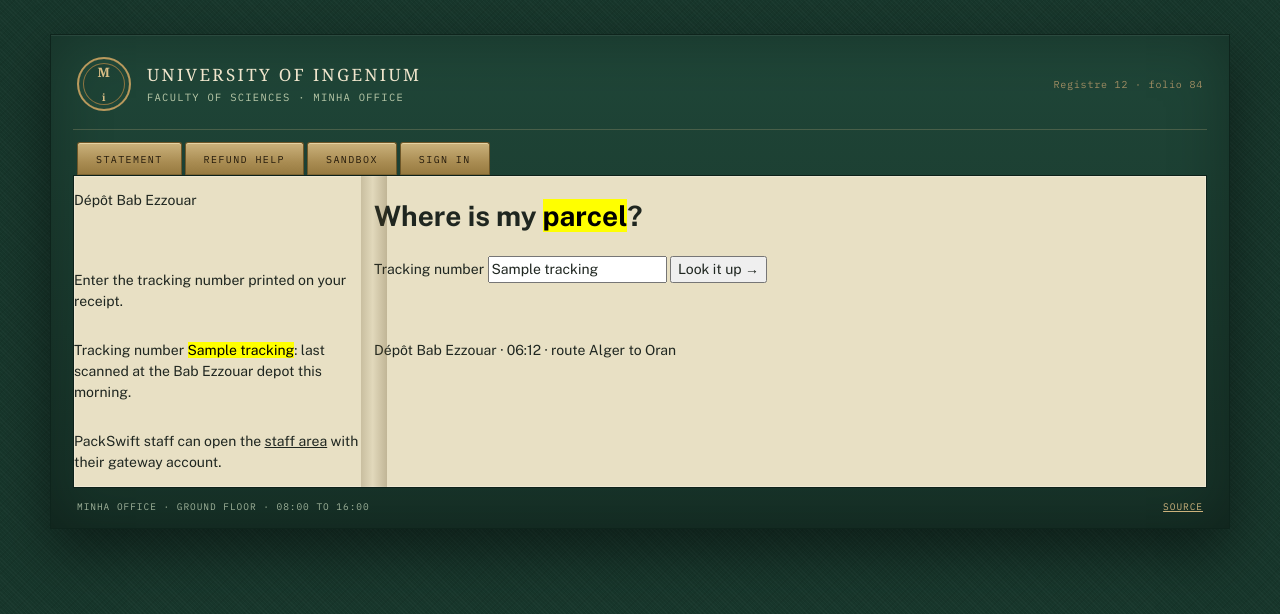
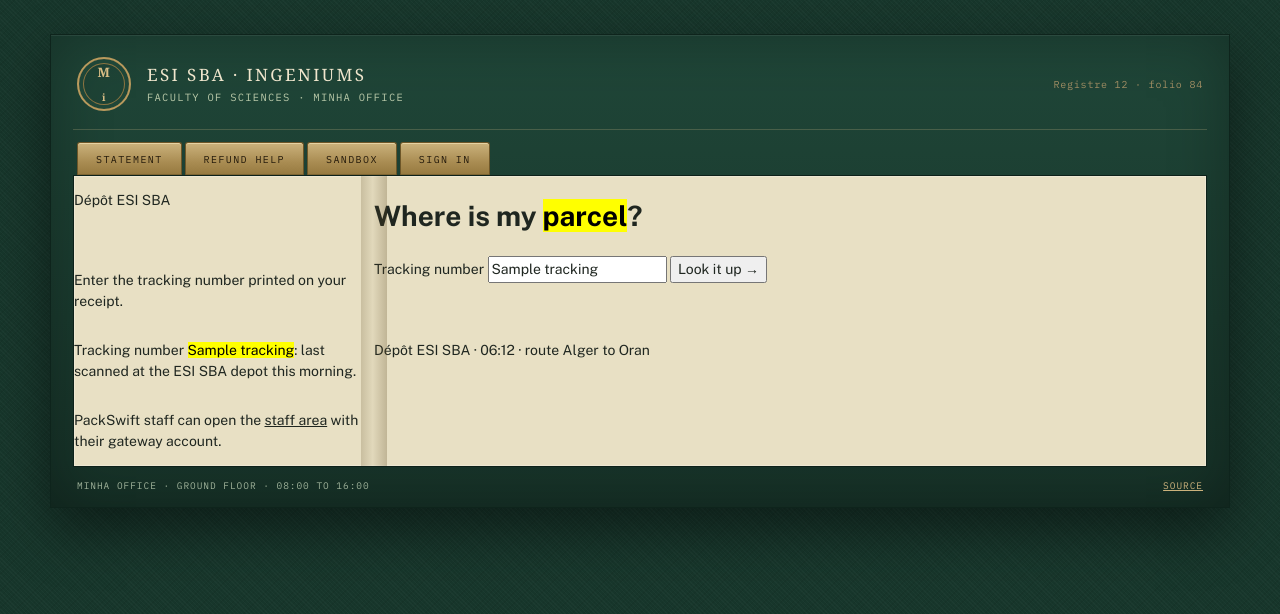
Before and after one commit to hxuu/ingehack-mini, a Flask app: template challenges/web/packswift-doorman/src/templates/public.html in a window 1280 px wide. Shown: the top 614 px of the page. Run offline with Flask 3, Linux system fonts and the light colour scheme; the template is opened without the code that fills it: most values are stand-ins (such as "Sample title", 1, 10 or a date in 2020); parts of the project's set-up code (start-up, migrations or seed data) failed here and were passed over.

Commit message:
fix(web): correct the campus name and depot location in the web fiction
The locale is ESI SBA in Sidi Bel Abbès, and the club is Ingeniums, not 'University of Ingenium in Bab Ezzouar'. Update the El Minha description and the institution plates, and move the PackSwift depot and hub labels to ESI SBA across dispatch, doorman, tracking, and the Open Ticket agent reply.

```diff
--- a/challenges/web/campus-refund/chall.yaml
+++ b/challenges/web/campus-refund/chall.yaml
@@ -3,8 +3,8 @@ category: web
 author: hxuu
 hidden: false
 description: |
-  You study at the University of Ingenium in Bab Ezzouar. Your minha
-  (المنحة) is 2,000 DA a month, and this month it has not arrived. The
+  You study at ESI SBA in Sidi Bel Abbès, home of the Ingeniums club. Your
+  minha (المنحة) is 2,000 DA a month, and this month it has not arrived. The
   finance office moved refunds online over the summer, so the counter now
   sends you to a web page.
 
--- a/challenges/web/campus-refund/src/templates/base.html
+++ b/challenges/web/campus-refund/src/templates/base.html
@@ -13,7 +13,7 @@
     <header class="a-masthead">
       <div class="a-seal" aria-hidden="true">M<span>i</span></div>
       <div class="a-mast-text">
-        <p class="a-inst">University of Ingenium</p>
+        <p class="a-inst">ESI SBA &middot; Ingeniums</p>
         <p class="a-office">Faculty of Sciences &middot; Minha office</p>
       </div>
       <p class="a-folio">Registre 12 &middot; folio 84</p>
--- a/challenges/web/faculty-finder/src/templates/base.html
+++ b/challenges/web/faculty-finder/src/templates/base.html
@@ -11,7 +11,7 @@
 <div class="b-room">
   <div class="b-cabinet">
     <header class="b-plate">
-      <p class="b-plate-top">University of Ingenium</p>
+      <p class="b-plate-top">ESI SBA &middot; Ingeniums</p>
       <p class="b-plate-main">Module Index</p>
       <p class="b-plate-sub">Faculty of Sciences &middot; drawer 4</p>
     </header>
--- a/challenges/web/helpdesk-thread/src/app.py
+++ b/challenges/web/helpdesk-thread/src/app.py
@@ -53,7 +53,7 @@ THREADS = {
                 "role": "agent",
                 "copy_label": "Desk copy",
                 "when": "14 Oct 11:08",
-                "body": "Thanks for reporting this. I have asked the Bab Ezzouar depot to trace it.",
+                "body": "Thanks for reporting this. I have asked the ESI SBA depot to trace it.",
             },
         ],
     }
--- a/challenges/web/packswift-dispatch/chall.yaml
+++ b/challenges/web/packswift-dispatch/chall.yaml
@@ -4,7 +4,7 @@ author: hxuu
 hidden: false
 description: |
   PackSwift moves parcels between Alger, Oran and Constantine. The dispatch
-  console at the Bab Ezzouar depot is for staff only. The edge in front of it
+  console at the ESI SBA depot is for staff only. The edge in front of it
   says so plainly, and it is the only thing that says so.
 
   > [!CONNECTION]
--- a/challenges/web/packswift-dispatch/src/templates/base.html
+++ b/challenges/web/packswift-dispatch/src/templates/base.html
@@ -16,7 +16,7 @@
       <header class="b-head">
         <div>
           <p class="b-stencil">PackSwift</p>
-          <p class="b-stencil-sub">Bab Ezzouar depot &middot; operations</p>
+          <p class="b-stencil-sub">ESI SBA depot &middot; operations</p>
         </div>
         <p class="b-shift">Shift 3<br><span>11 Nov</span></p>
       </header>
--- a/challenges/web/packswift-dispatch/src/templates/deploy_log.html
+++ b/challenges/web/packswift-dispatch/src/templates/deploy_log.html
@@ -3,7 +3,7 @@
 {% block body %}
 <p class="b-kicker">Shift log</p>
 <h1 class="b-h1">Deploy log</h1>
-<p class="b-lede">What changed at the Bab Ezzouar depot.</p>
+<p class="b-lede">What changed at the ESI SBA depot.</p>
 <ol class="b-log">
   <li>
     <p class="b-log-time">11 November <b>09:12</b></p>
--- a/challenges/web/packswift-dispatch/src/templates/home.html
+++ b/challenges/web/packswift-dispatch/src/templates/home.html
@@ -3,7 +3,7 @@
 {% set code = request.args.get("code", "").strip() %}
 <p class="b-kicker">Customer enquiries</p>
 <h1 class="b-h1">Track a parcel</h1>
-<p class="b-lede">Customer tracking for the Bab Ezzouar depot.</p>
+<p class="b-lede">Customer tracking for the ESI SBA depot.</p>
 <p class="b-copy">Track a parcel with the code on your receipt. Staff tools are handled by
 the edge.</p>
 <form class="b-slip" action="/" method="get">
@@ -16,8 +16,8 @@ the edge.</p>
 </form>
 {% if code %}
 <div class="b-result">
-  <p>Parcel <b>{{ code }}</b> was last scanned at the Bab Ezzouar depot this morning.</p>
-  <p class="b-result-meta">D&eacute;p&ocirc;t Bab Ezzouar &middot; 06:12 &middot; route Alger to Oran</p>
+  <p>Parcel <b>{{ code }}</b> was last scanned at the ESI SBA depot this morning.</p>
+  <p class="b-result-meta">D&eacute;p&ocirc;t ESI SBA &middot; 06:12 &middot; route Alger to Oran</p>
   <span class="b-pen" aria-hidden="true"></span>
 </div>
 {% endif %}
--- a/challenges/web/packswift-doorman/src/templates/notfound.html
+++ b/challenges/web/packswift-doorman/src/templates/notfound.html
@@ -1,7 +1,7 @@
 {% extends "base.html" %}
 {% block title %}Not on file &middot; PackSwift{% endblock %}
 {% block content %}
-<p class="c-kicker">D&eacute;p&ocirc;t Bab Ezzouar &middot; notices</p>
+<p class="c-kicker">D&eacute;p&ocirc;t ESI SBA &middot; notices</p>
 <div class="c-loose">
   <span class="c-tape" aria-hidden="true"></span>
   <p class="c-404">404</p>
--- a/challenges/web/packswift-doorman/src/templates/portal.html
+++ b/challenges/web/packswift-doorman/src/templates/portal.html
@@ -8,7 +8,7 @@
 <div class="c-slip">
   <span class="c-tab">Shift pass</span>
   <p class="c-slip-row"><span>Role</span><b>dispatcher</b></p>
-  <p class="c-slip-row"><span>Depot</span><b>Bab Ezzouar</b></p>
+  <p class="c-slip-row"><span>Depot</span><b>ESI SBA</b></p>
   <p class="c-slip-row"><span>Shift</span><b>06:00 to 14:00</b></p>
 </div>
 <a class="c-card-link" href="{{ url_for('dispatch') }}">
--- a/challenges/web/packswift-doorman/src/templates/public.html
+++ b/challenges/web/packswift-doorman/src/templates/public.html
@@ -1,7 +1,7 @@
 {% extends "base.html" %}
 {% block title %}Track a parcel &middot; PackSwift{% endblock %}
 {% block content %}
-<p class="c-kicker">D&eacute;p&ocirc;t Bab Ezzouar</p>
+<p class="c-kicker">D&eacute;p&ocirc;t ESI SBA</p>
 <h1 class="c-h1">Where is my <mark>parcel</mark>?</h1>
 <p class="c-lede">Enter the tracking number printed on your receipt.</p>
 <form class="c-form" method="get" action="{{ url_for('home') }}">
@@ -11,8 +11,8 @@
   <button class="c-btn" type="submit">Look it up <span aria-hidden="true">&rarr;</span></button>
 </form>
 {% if tracking %}
-<p class="c-note">Tracking number <mark>{{ tracking }}</mark>: last scanned at the Bab Ezzouar depot this morning.</p>
-<p class="c-meta">D&eacute;p&ocirc;t Bab Ezzouar &middot; 06:12 &middot; route Alger to Oran</p>
+<p class="c-note">Tracking number <mark>{{ tracking }}</mark>: last scanned at the ESI SBA depot this morning.</p>
+<p class="c-meta">D&eacute;p&ocirc;t ESI SBA &middot; 06:12 &middot; route Alger to Oran</p>
 {% endif %}
 <p class="c-hint">PackSwift staff can open the <a href="{{ url_for('portal') }}">staff area</a> with their gateway account.</p>
 {% endblock %}
--- a/challenges/web/packswift-tracking/files/proxy-setup.html
+++ b/challenges/web/packswift-tracking/files/proxy-setup.html
@@ -495,7 +495,7 @@ strong { font-weight: 700; }
 
 <header class="a-head">
   <p class="a-brand">PACKSWIFT <span>TRACKING</span></p>
-  <p class="a-doc">DRAWING SET PS-TRK-06<br><span>TRACKING TIER &middot; BAB EZZOUAR HUB</span></p>
+  <p class="a-doc">DRAWING SET PS-TRK-06<br><span>TRACKING TIER &middot; ESI SBA HUB</span></p>
   <p class="a-rev">REV <b>C</b><br><span>14 NOV</span></p>
 </header>
 
--- a/challenges/web/packswift-tracking/src/skin.py
+++ b/challenges/web/packswift-tracking/src/skin.py
@@ -119,7 +119,7 @@ def page(
         '<header class="a-head">'
         '<p class="a-brand">PACKSWIFT <span>TRACKING</span></p>'
         '<p class="a-doc">DRAWING SET PS-TRK-06<br>'
-        "<span>TRACKING TIER &middot; BAB EZZOUAR HUB</span></p>"
+        "<span>TRACKING TIER &middot; ESI SBA HUB</span></p>"
         '<p class="a-rev">REV <b>C</b><br><span>14 NOV</span></p>'
         "</header>"
         '<div class="a-layout">'
@@ -189,7 +189,7 @@ def track_form(code: str) -> str:
         'autocomplete="off" spellcheck="false">'
         '<button type="submit">Track</button>'
         "</div>"
-        '<p class="a-form-note">PARCEL RECEIPT &middot; BAB EZZOUAR HUB &middot; 14 NOV</p>'
+        '<p class="a-form-note">PARCEL RECEIPT &middot; ESI SBA HUB &middot; 14 NOV</p>'
         "</form>"
     )
 
```
